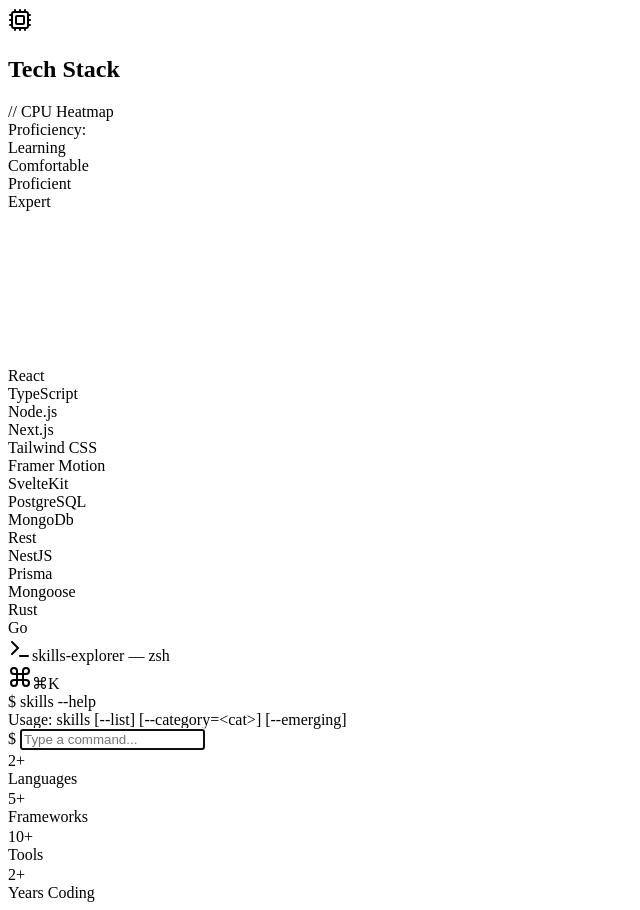
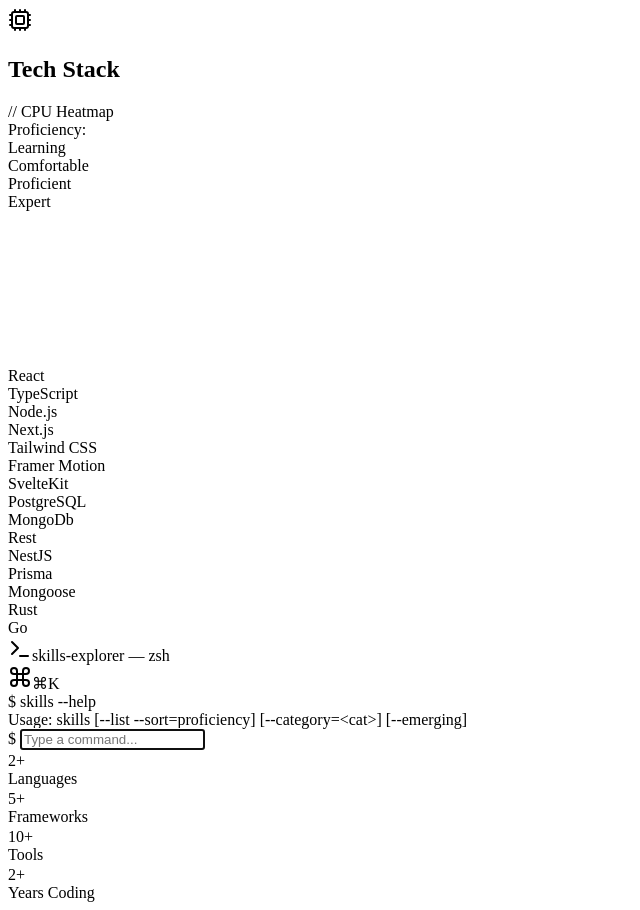
Before and after one commit to AlemayehuDabi/portfolio-, a Next.js app: page /techStack_page/TechStack in a window 1280 px wide. Shown: the whole page, without its empty margins (0-640 px from the left). Built offline with nearby package versions, Linux system fonts and the light colour scheme.

Commit message:
fix: typo in skill commands

```diff
--- a/pages/techStack_page/TechStack.tsx
+++ b/pages/techStack_page/TechStack.tsx
@@ -169,14 +169,14 @@
 ];
 
 const terminalCommands = [
-  { cmd: 'skills --list --sort=proficiency', output: 'React, TypeScript, Node.js, AWS, PostgreSQL, GraphQL...' },
+  { cmd: 'skills --list --sort=proficiency', output: 'React, TypeScript, Node.js, PostgreSQL, RestApi...' },
   { cmd: 'skills --category=frontend', output: 'React (★★★★★), Next.js (★★★★☆), Next.js (★★★☆☆), Tailwind (★★★★★)' },
   { cmd: 'skills --category=backend', output: 'Node.js (★★★★☆), PostgreSQL (★★★★☆), Mongodb (★★★☆☆)' },
   { cmd: 'skills --emerging', output: 'Rust (★★☆☆☆), Go (★★☆☆☆)' },
   { cmd: 'cat ~/learning.md', output: 'Currently deep-diving into: AI/ML and learning Rust programming language' },
   {
     cmd: 'skills --help',
-    output: 'AVAILABLE_COMMANDS:\n- skills --list\n- skills --frontend\n- skills --backend\n- skills --emerging\n- cat ~/learning.md\n- clear'
+    output: 'AVAILABLE_COMMANDS:\n- skills --list --sort=proficiency\n- skills --category=frontend\n- skills --category=backend\n- skills --emerging\n- cat ~/learning.md\n- clear'
   }
 ];
 
@@ -186,7 +186,7 @@
 
   const [terminalHistory, setTerminalHistory] = useState<{ type: 'cmd' | 'output'; text: string }[]>([
     { type: 'cmd', text: '$ skills --help' },
-    { type: 'output', text: 'Usage: skills [--list] [--category=<cat>] [--emerging]' },
+    { type: 'output', text: 'Usage: skills [--list --sort=proficiency] [--category=<cat>] [--emerging]' },
   ]);
 
   const containerRef = useRef<HTMLDivElement>(null);
```
